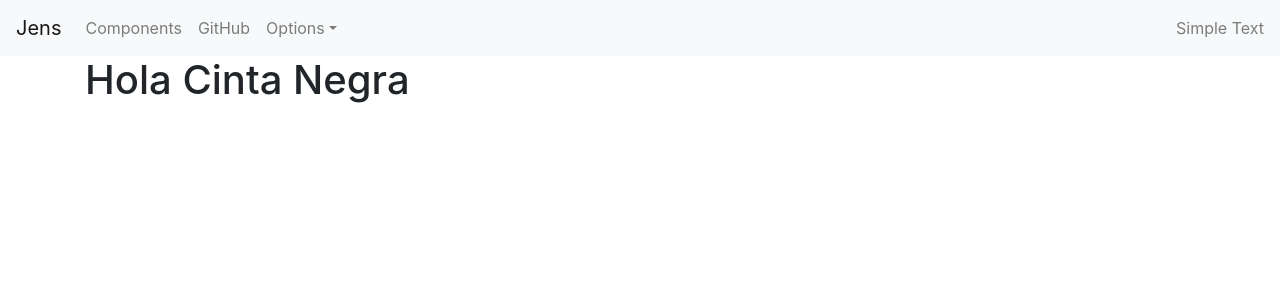
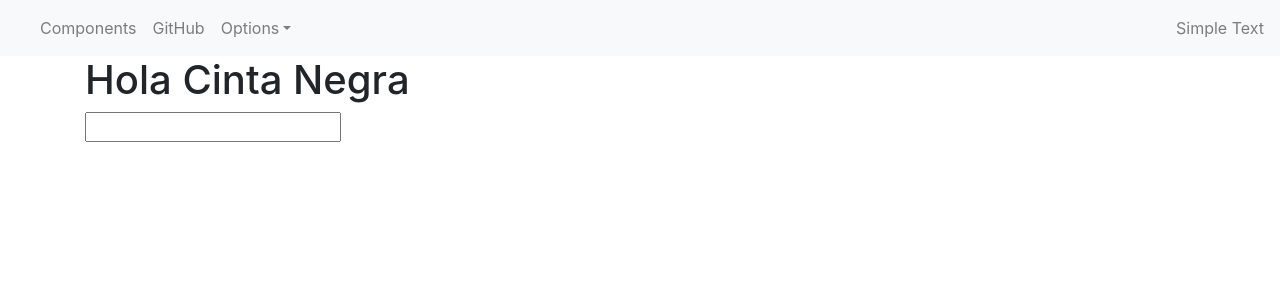
Before and after one commit to waldos200/b42-frontend, a React (Create React App) app: page / in a window 1280 px wide. Shown: the top 300 px of the page. Built offline with nearby package versions, Linux system fonts and the light colour scheme.

Commit message:
Usar context para el nombrre de la pagina

```diff
--- a/src/App.js
+++ b/src/App.js
@@ -1,5 +1,6 @@
 import React from 'react';
 import Navigation from './components/Navigation/index';
+import HolaMundo from './components/HolaMundo/index';
 import AuthContextProvider from './contexts/AuthContext';
 
 function App() {
@@ -8,6 +9,7 @@ function App() {
       <Navigation />
       <div className="container">
         <h1>Hola Cinta Negra</h1>
+        <HolaMundo />
       </div>
     </AuthContextProvider>
   );
--- /dev/null
+++ b/src/components/HolaMundo/index.js
@@ -0,0 +1,15 @@
+import React, { useContext } from 'react';
+import { AuthContext } from '../../contexts/AuthContext';
+
+const HolaMundo = () => {
+    const { setNombre } = useContext(AuthContext);
+
+    return (
+        <input
+            onChange={(e) => setNombre(e.target.value)}
+            type="text"
+            label="Escribe tu nombre" />
+    );
+}
+
+export default HolaMundo;
--- a/src/components/Navigation/index.js
+++ b/src/components/Navigation/index.js
@@ -17,13 +17,13 @@ import {
 
 const Navigation = (props) => {
     const [isOpen, setIsOpen] = useState(false);
-    const { mascota } = useContext(AuthContext);
+    const { nombre } = useContext(AuthContext);
 
     const toggle = () => setIsOpen(!isOpen);
 
     return (
         <Navbar color="light" light expand="md">
-            <NavbarBrand href="/">{mascota}</NavbarBrand>
+            <NavbarBrand href="/">{nombre}</NavbarBrand>
             <NavbarToggler onClick={toggle} />
             <Collapse isOpen={isOpen} navbar>
                 <Nav className="mr-auto" navbar>
--- a/src/contexts/AuthContext.js
+++ b/src/contexts/AuthContext.js
@@ -1,13 +1,15 @@
-import React, { createContext } from 'react';
+import React, { createContext, useState } from 'react';
 
 export const AuthContext = createContext();
 
 const AuthContextProvider = (props) => {
-  return (
-    <AuthContext.Provider value={{ mascota: 'Jens' }}>
-      { props.children }
-    </AuthContext.Provider>
-  )
+    const [nombre, setNombre] = useState('');
+
+    return (
+        <AuthContext.Provider value={{ nombre, setNombre }}>
+            {props.children}
+        </AuthContext.Provider>
+    )
 };
 
 export default AuthContextProvider;
```
